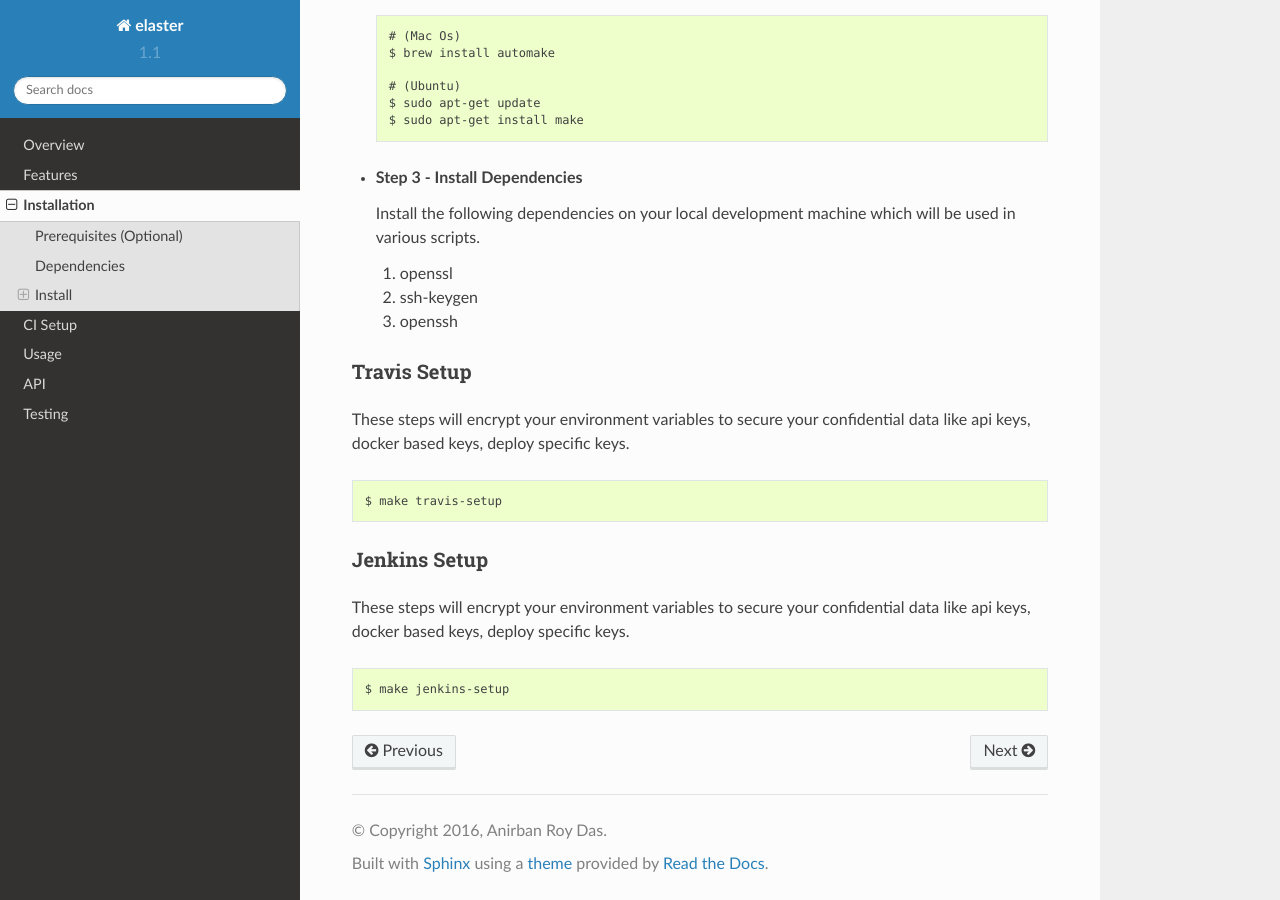
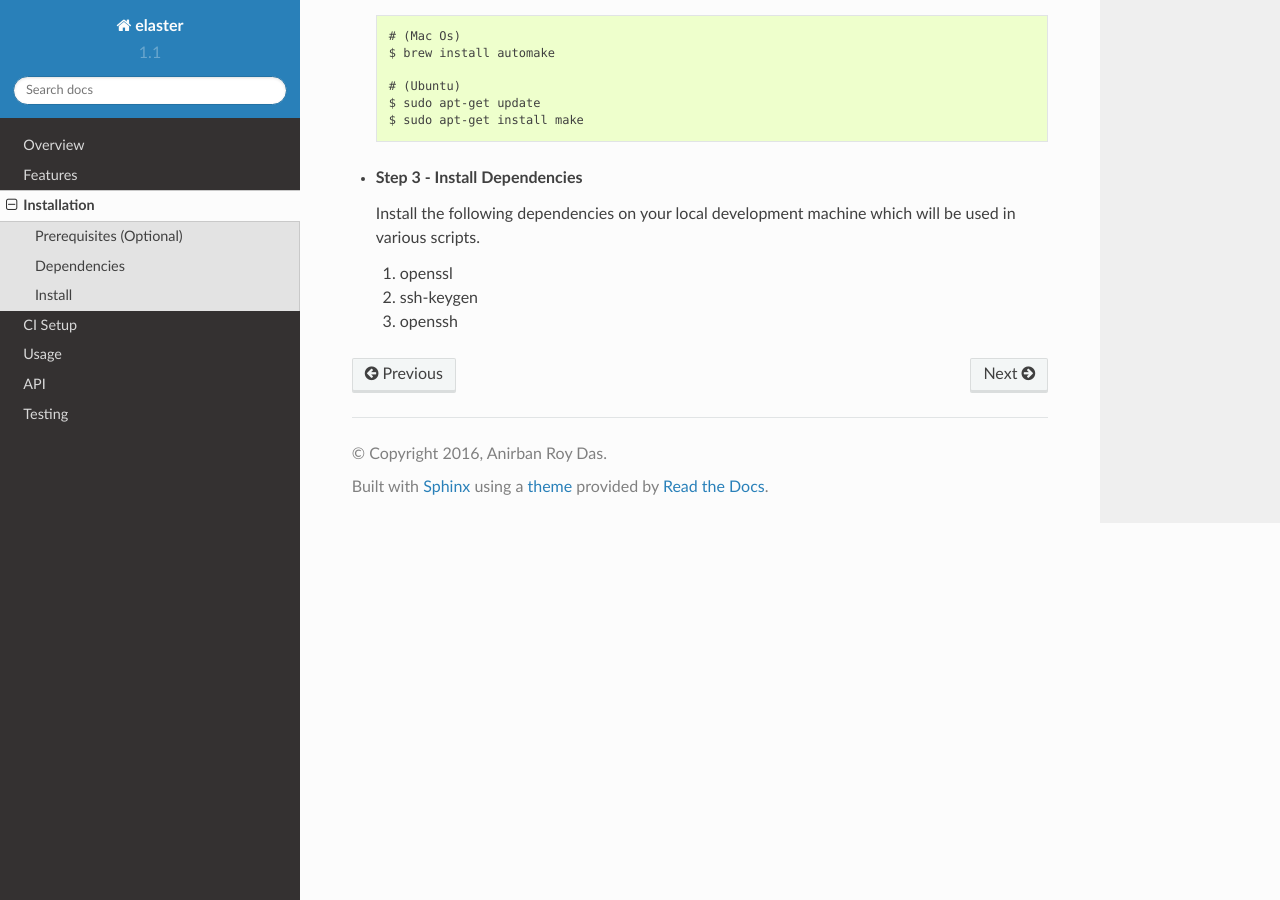
Before and after one commit to anirbanroydas/elaster, a Sphinx documentation site: the page built from docs/installation.rst, in a window 1280 px wide and 900 px high, scrolled down 782 px. Built offline with Sphinx 7.4.7 and the Read the Docs theme 2.0.0, drawn with Linux system fonts in a browser that asks for light colours; pages that are not in the unit, such as notebooks, are missing from menus.

```diff
--- a/docs/installation.rst
+++ b/docs/installation.rst
@@ -49,27 +49,3 @@
   1. openssl
   2. ssh-keygen
   3. openssh
-
-
-
-
-
-
-
-Travis Setup
-~~~~~~~~~~~~~~~~~
-
-These steps will encrypt your environment variables to secure your confidential data like api keys, docker based keys, deploy specific keys.
-::
-
-  $ make travis-setup
-
-
-
-Jenkins Setup
-~~~~~~~~~~~~~~~~~~~
-
-These steps will encrypt your environment variables to secure your confidential data like api keys, docker based keys, deploy specific keys.
-::
-
-  $ make jenkins-setup
```
Also changed, not shown: docs/ci_setup.rst (+23 -0 lines).
